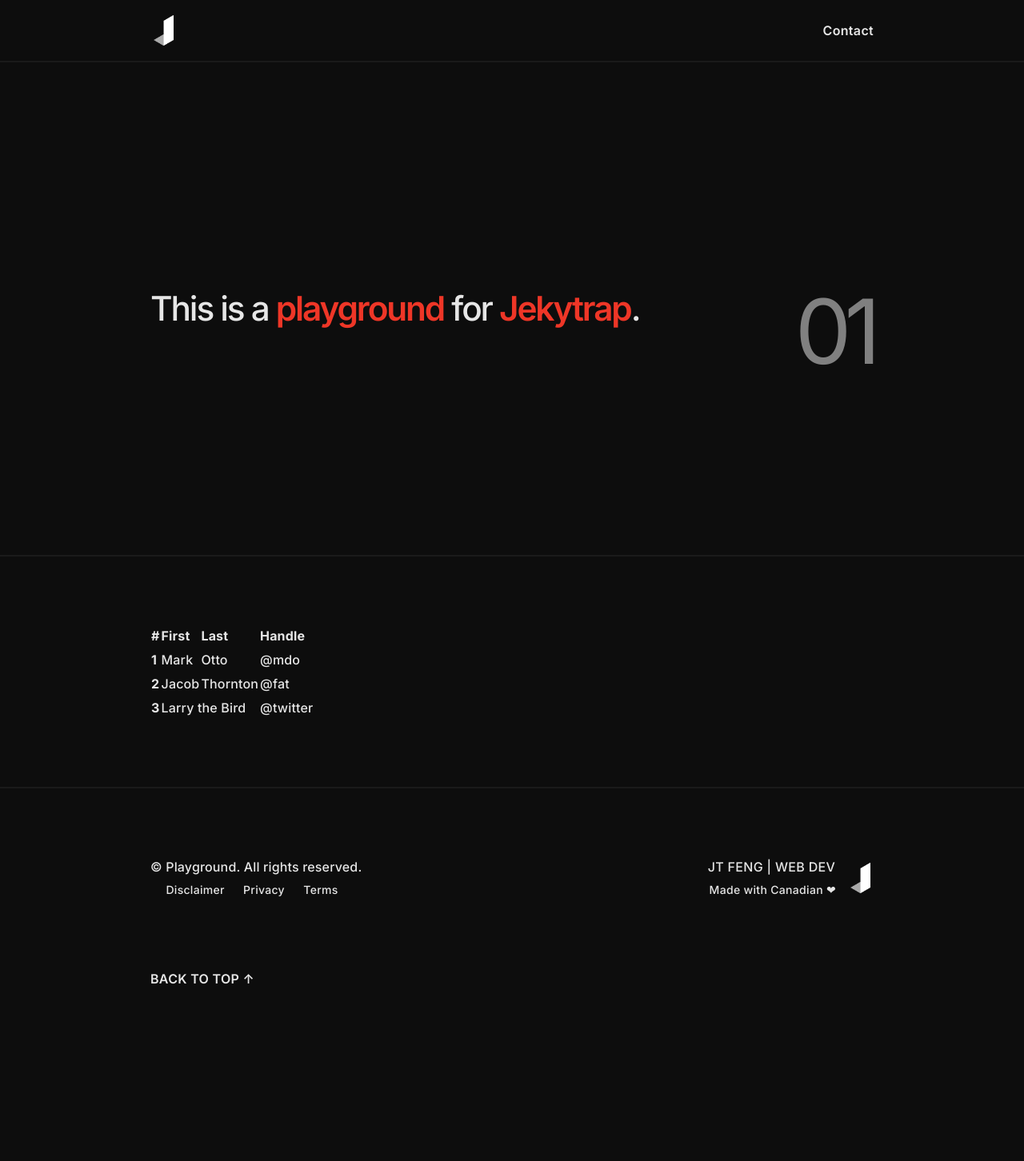
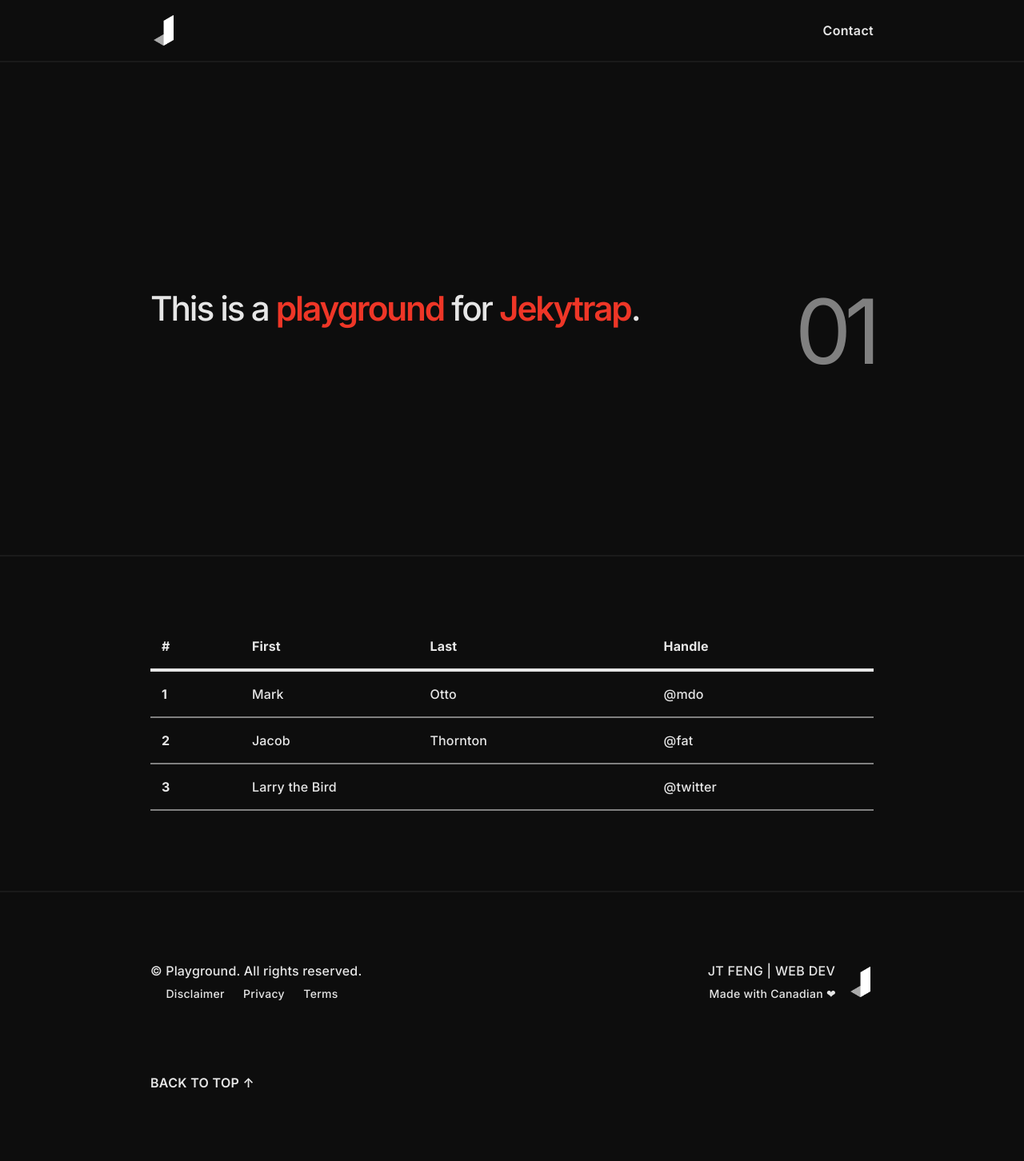
Before and after one commit to jingtianfeng/jekytrap-playground, a Jekyll site: the page built from index.html, in a window 1280 px wide. Shown: the whole page at 80% size. Built offline with Jekyll 4.4.1, drawn with Linux system fonts in a browser that asks for light colours; before the commit the page ends 1322 px from its top, so only the background shows below that.

Commit message:
Update styles: un-comment table @import, add $table-*

```diff
--- a/assets/css/styles.scss
+++ b/assets/css/styles.scss
@@ -212,6 +212,9 @@ $link-hover-decoration: none;
 $link-letter-spacing: $letter-spacing-base + 0.01em;
 $link-shade-percentage: 0;
 // ---------------------------------------------------------------------------------
+$table-cell-padding-x: $spacer * $spacer-ratio * .5;
+$table-cell-padding-y: $table-cell-padding-x;
+// ---------------------------------------------------------------------------------
 // G) Custom
 // ---------------------------------------------------------------------------------
 $prose-max-width: 72ch;
@@ -306,7 +309,7 @@ figure {
 @import "bootstrap/images";
 @import "bootstrap/containers";
 @import "bootstrap/grid";
-//@import "bootstrap/tables";
+@import "bootstrap/tables";
 //@import "bootstrap/forms";
 //@import "bootstrap/buttons";
 @import "bootstrap/transitions";
```
